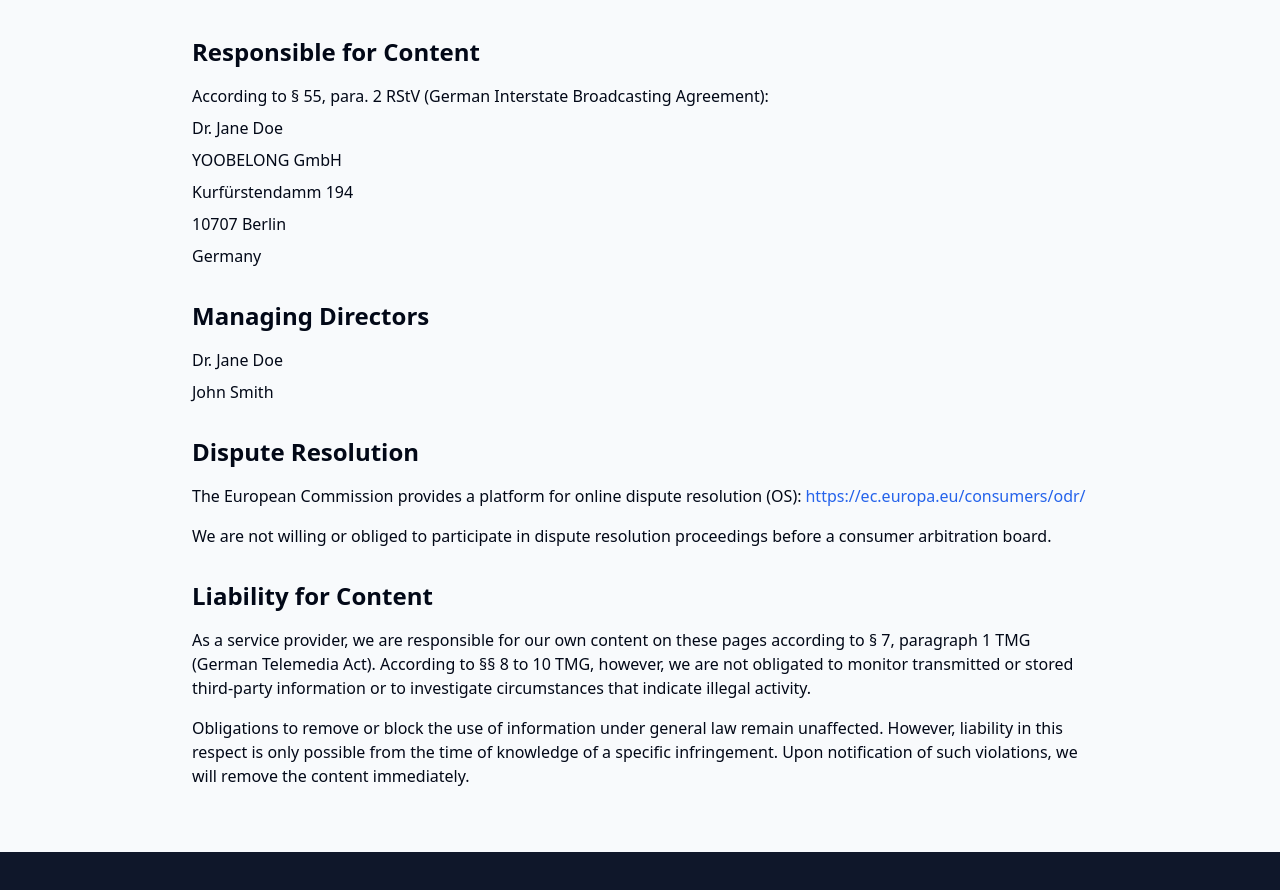
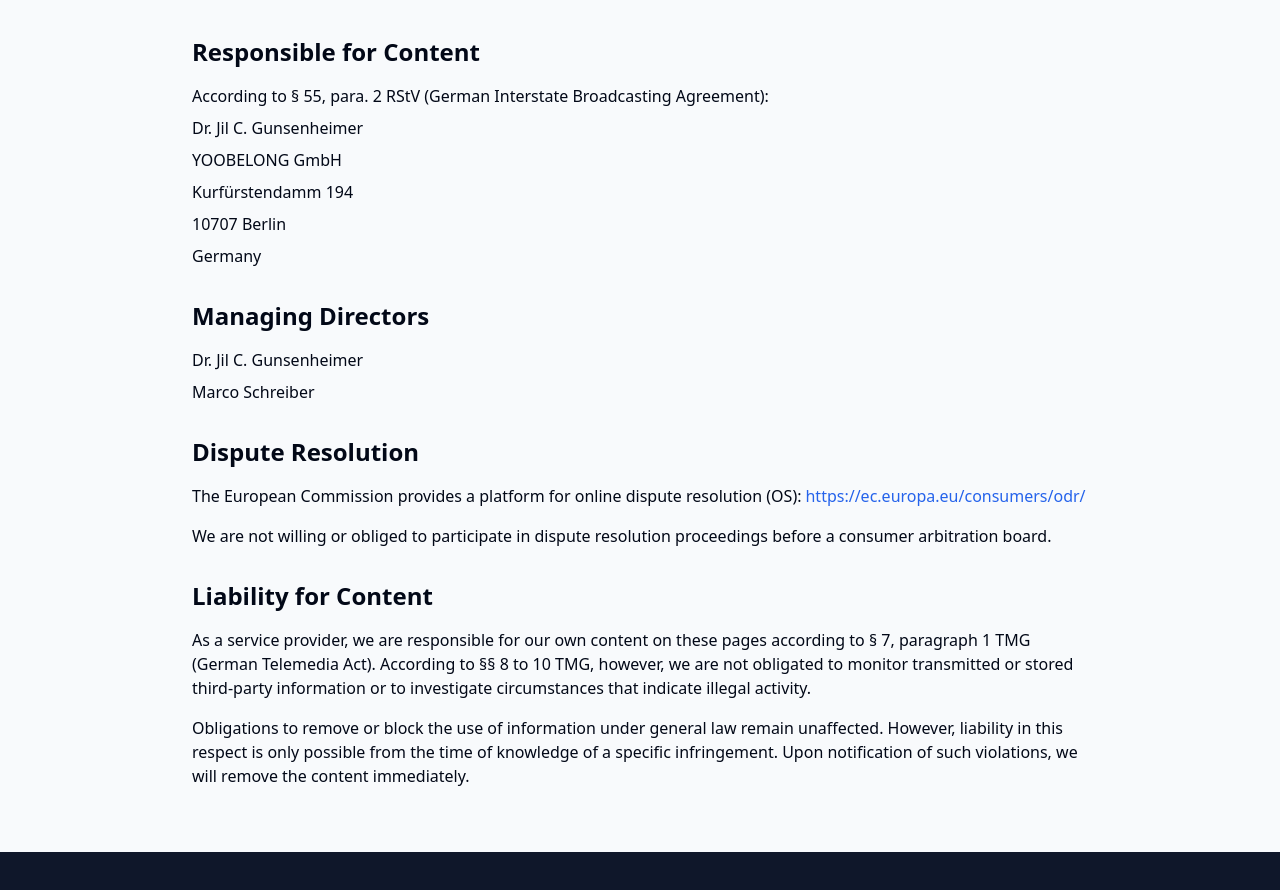
Before and after one commit to TapiwaPhilip/yoobelong, a React (Vite) app: page /imprint in a window 1280 px wide. Shown: the part 865-1755 px from the top of the page. Built offline with nearby package versions, Linux system fonts and the light colour scheme.

Commit message:
Update Imprint page content
Update the Imprint page to reflect the correct managing directors and replace Jane Doe with Dr. Jil C. Gunsenheimer.

```diff
--- a/src/pages/Imprint.tsx
+++ b/src/pages/Imprint.tsx
@@ -70,7 +70,7 @@ const Imprint = () => {
               <section className="mb-8">
                 <h2 className="text-2xl font-semibold mb-4">Responsible for Content</h2>
                 <p className="mb-2">According to § 55, para. 2 RStV (German Interstate Broadcasting Agreement):</p>
-                <p className="mb-2">Dr. Jane Doe</p>
+                <p className="mb-2">Dr. Jil C. Gunsenheimer</p>
                 <p className="mb-2">YOOBELONG GmbH</p>
                 <p className="mb-2">Kurfürstendamm 194</p>
                 <p className="mb-2">10707 Berlin</p>
@@ -79,8 +79,8 @@ const Imprint = () => {
 
               <section className="mb-8">
                 <h2 className="text-2xl font-semibold mb-4">Managing Directors</h2>
-                <p className="mb-2">Dr. Jane Doe</p>
-                <p className="mb-2">John Smith</p>
+                <p className="mb-2">Dr. Jil C. Gunsenheimer</p>
+                <p className="mb-2">Marco Schreiber</p>
               </section>
 
               <section className="mb-8">
```
